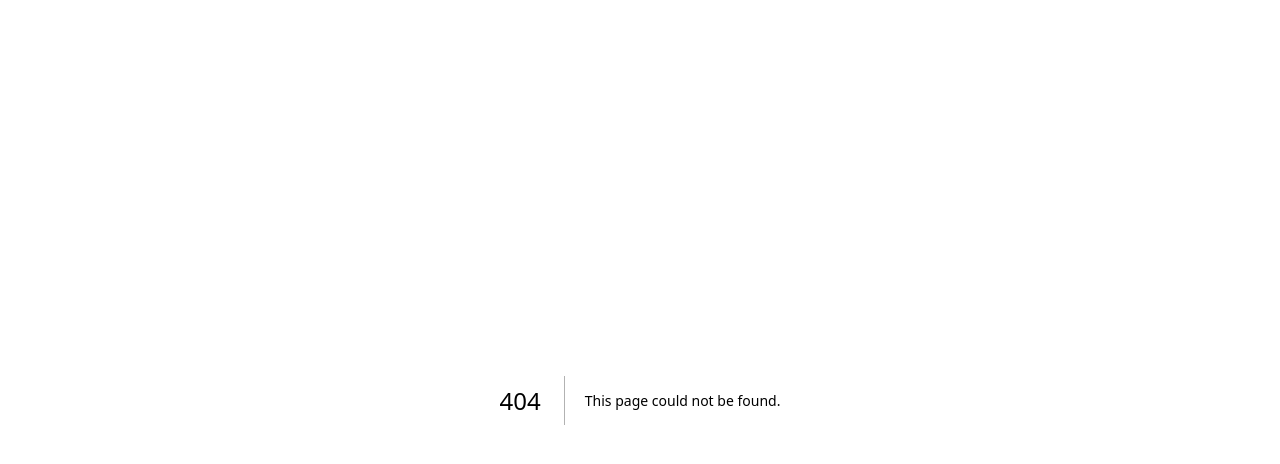
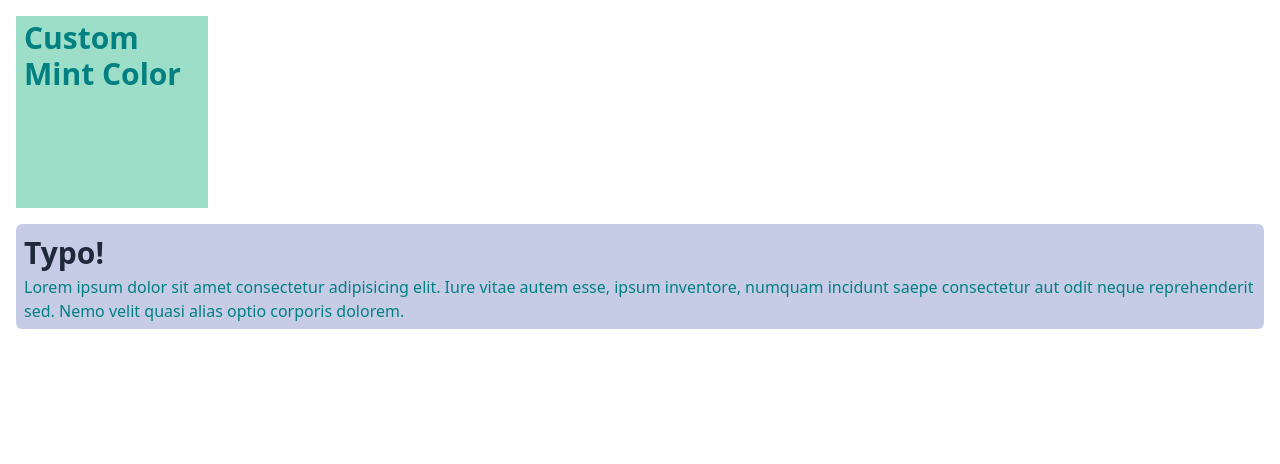
Before and after one commit to Seokyung/TailwindCSS_Study, a Next.js app: page /ch11 in a window 1280 px wide. Before the commit this address had no page. Shown: the top 464 px of the page. Built offline with nearby package versions, Linux system fonts and the light colour scheme.

Commit message:
[2-11] Tailwind CSS 커스텀 테마 설정하기

```diff
--- /dev/null
+++ b/src/app/ch11/page.tsx
@@ -0,0 +1,23 @@
+const Home = () => {
+  return (
+    <div className="space-y-4">
+      <div className="bg-applemint-500 h-48 w-48 px-2 py-1">
+        <h1 className="text-mint-500 text-3xl font-extrabold">
+          Custom Mint Color
+        </h1>
+      </div>
+      {/* 임의 값 사용: 속성-[] */}
+      <div className="typography bg-[#c7cce6]">
+        <h1>Typo!</h1>
+        <p>
+          Lorem ipsum dolor sit amet consectetur adipisicing elit. Iure vitae
+          autem esse, ipsum inventore, numquam incidunt saepe consectetur aut
+          odit neque reprehenderit sed. Nemo velit quasi alias optio corporis
+          dolorem.
+        </p>
+      </div>
+    </div>
+  );
+};
+
+export default Home;
--- a/src/app/globals.css
+++ b/src/app/globals.css
@@ -13,6 +13,8 @@ body {
   --color-mint-500: #008080;
   /* 색깔에 mycolor-400을 추가 */
   --color-mycolor-400: #dedede;
+  /* 커스텀 색상 (애플민트) */
+  --color-applemint-500: oklch(0.85 0.074 170.47);
 }
 
 /* @utility 지시어를 활용한 나만의 유틸리티 클래스 만들기 */
@@ -39,20 +41,35 @@ body {
 
 /* layer 지시어 사용하기 */
 @layer components {
-  h1 {
+  /* h1 {
     @apply text-2xl;
-  }
+  } */
   .title {
     color: purple;
     font-weight: 700;
     margin-bottom: 6px;
   }
+  /* CSS 변수로 테마 변수 사용하기 */
+  .typography {
+    /* border: 1px solid var(--color-gray-500); */
+    border-radius: var(--radius-md);
+    padding: 6px 8px;
+    h1 {
+      font-size: var(--text-3xl);
+      font-weight: var(--font-weight-semibold);
+      color: var(--color-gray-800);
+    }
+    p {
+      font-size: var(--text-base);
+      color: var(--color-mint-500);
+    }
+  }
 }
 
 @layer base {
-  h1 {
+  /* h1 {
     @apply text-7xl;
-  }
+  } */
 }
 
 /* 간단한 다크모드 구현 (OS 시스템) */
--- a/src/app/page.tsx
+++ b/src/app/page.tsx
@@ -38,6 +38,10 @@ const day1List: PageLink[] = [
     id: 10,
     name: "Tailwind css 반응형 실습",
   },
+  {
+    id: 11,
+    name: "Tailwind CSS 커스텀 테마 설정하기",
+  },
 ];
 
 export default function Home() {
```
